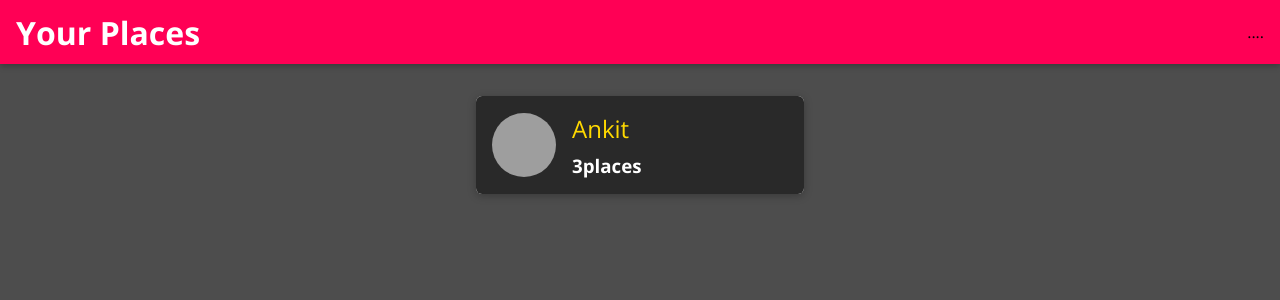
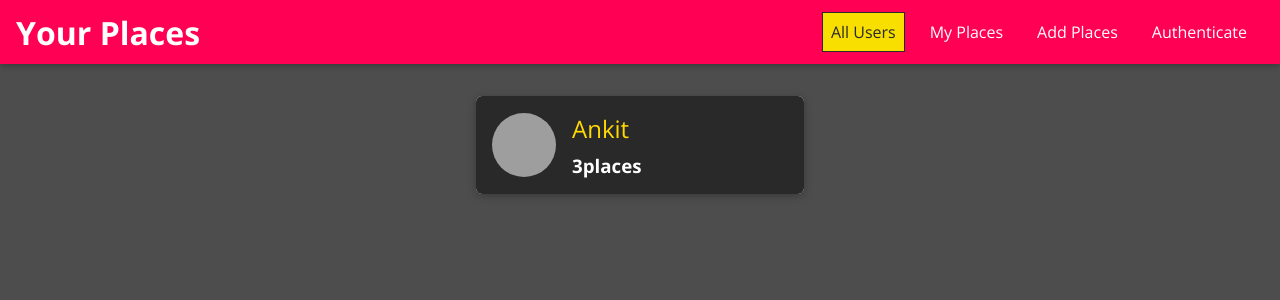
Before and after one commit to CodesWithAnkit/social-app-mernstack, a React (Create React App) app: page / in a window 1280 px wide. Shown: the top 300 px of the page. Built offline with nearby package versions, Linux system fonts and the light colour scheme; grey boxes are pictures that could not be loaded.

Commit message:
Added navigation for the destop view

```diff
--- a/src/shared/components/Navigation/MainNavigation.js
+++ b/src/shared/components/Navigation/MainNavigation.js
@@ -2,6 +2,7 @@
 
 import { Link } from "react-router-dom";
 import MainHeader from "./MainHeader.js";
+import NavLinks from "./NavLinks";
 import "./MainNavigation.css";
 const MainNavigation = props => {
   return (
@@ -14,7 +15,9 @@
       <h1 className="main-navigation__title">
         <Link to="/">Your Places</Link>
       </h1>
-      <nav>....</nav>
+      <nav>
+        <NavLinks />
+      </nav>
     </MainHeader>
   );
 };
--- a/src/shared/components/Navigation/NavLinks.css
+++ b/src/shared/components/Navigation/NavLinks.css
@@ -0,0 +1,76 @@
+.nav-links {
+  list-style: none;
+  margin: 0;
+  padding: 0;
+  width: 100%;
+  height: 100%;
+  display: flex;
+  flex-direction: column;
+  justify-content: center;
+  align-items: center;
+}
+
+.nav-links li {
+  margin: 1rem;
+}
+
+.nav-links a {
+  border: 1px solid transparent;
+  color: #292929;
+  text-decoration: none;
+  padding: 0.5rem;
+}
+
+.nav-links a:hover,
+.nav-links a:active,
+.nav-links a.active {
+  background: #f8df00;
+  border-color: #292929;
+  color: #292929;
+}
+
+.nav-links button {
+  cursor: pointer;
+  border: 1px solid #292929;
+  color: #292929;
+  background: transparent;
+  padding: 0.5rem;
+  font: inherit;
+}
+
+.nav-links button:focus {
+  outline: none;
+}
+
+.nav-links button:hover,
+.nav-links button:active {
+  background: #292929;
+  color: white;
+}
+
+@media (min-width: 768px) {
+  .nav-links {
+    flex-direction: row;
+  }
+
+  .nav-links li {
+    margin: 0 0.5rem;
+  }
+
+  .nav-links a {
+    color: white;
+    text-decoration: none;
+  }
+
+  .nav-links button {
+    border: 1px solid white;
+    color: white;
+    background: transparent;
+  }
+
+  .nav-links button:hover,
+  .nav-links button:active {
+    background: #f8df00;
+    color: #292929;
+  }
+}
--- a/src/shared/components/Navigation/NavLinks.js
+++ b/src/shared/components/Navigation/NavLinks.js
@@ -0,0 +1,25 @@
+import React from "react";
+
+import { NavLink } from "react-router-dom";
+import "./NavLinks.css";
+
+const NavLinks = props => {
+  return (
+    <ul className="nav-links">
+      <li>
+        <NavLink to="/">All Users</NavLink>
+      </li>
+      <li>
+        <NavLink to="/u1/places">My Places</NavLink>
+      </li>
+      <li>
+        <NavLink to="/places/new">Add Places</NavLink>
+      </li>
+      <li>
+        <NavLink to="/auth">Authenticate</NavLink>
+      </li>
+    </ul>
+  );
+};
+
+export default NavLinks;
```
